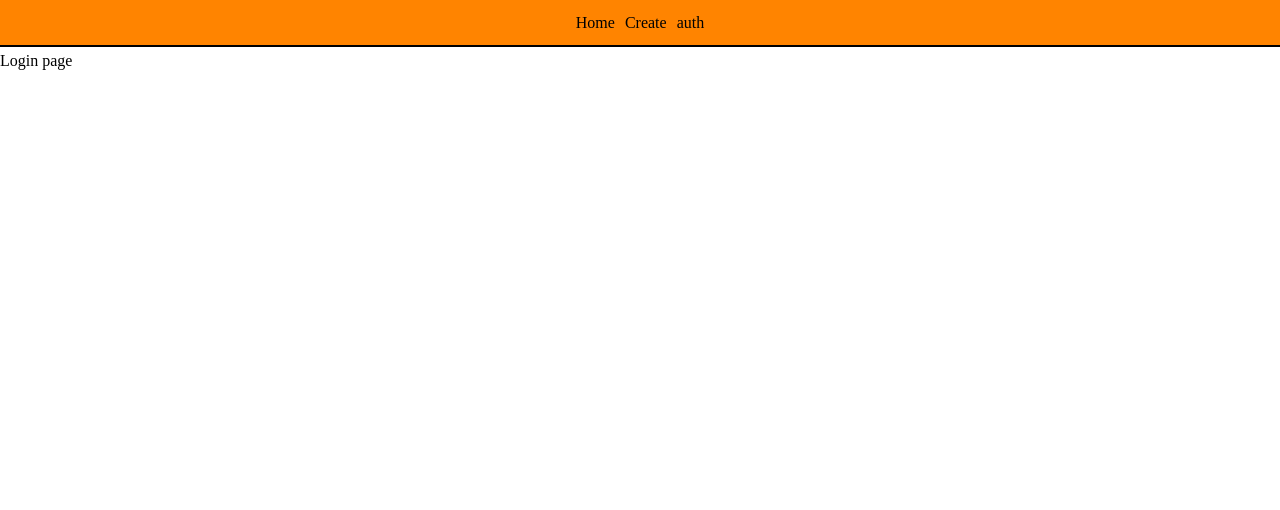
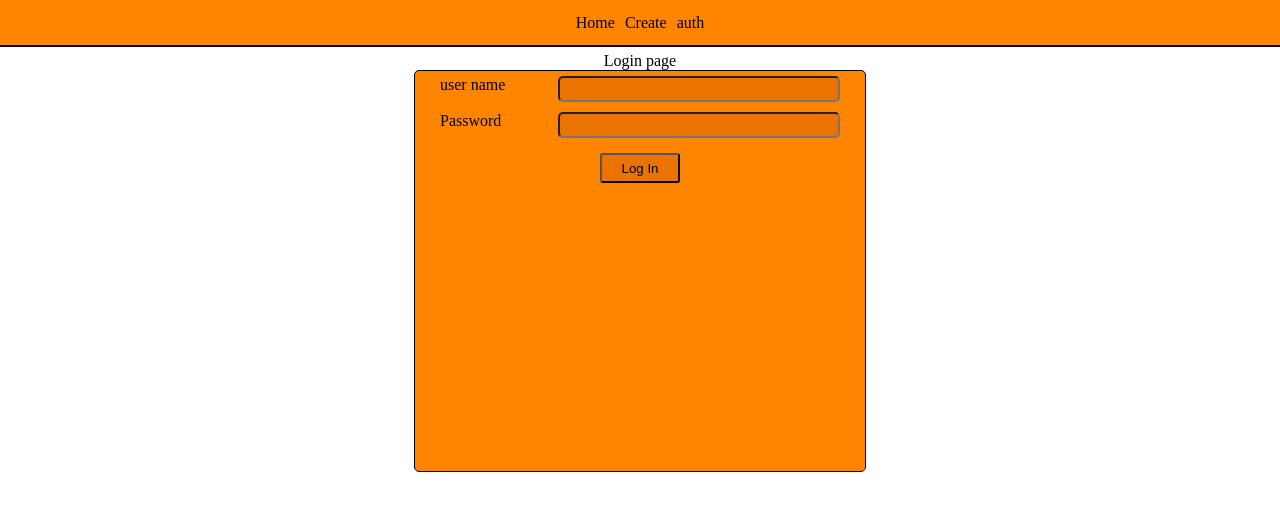
Before and after one commit to Talal146/Food-Crafter--Front-end, a React (Vite) app: page /auth/logIn in a window 1280 px wide. Shown: the top 510 px of the page. Built offline with nearby package versions, Linux system fonts and the light colour scheme.

Commit message:
I add the inputs to log in and sign up pages

```diff
--- a/src/App.css
+++ b/src/App.css
@@ -33,6 +33,25 @@ main{
   width: 100%;
 }
 
+input{
+  width: 70%;
+  height: 20px;
+  border-radius: 5px;
+  background-color: rgba(189, 79, 0, 0.305);
+}
+button{
+  background-color: rgba(189, 79, 0, 0.305);
+  width: 80px;
+  height: 30px;
+  cursor: pointer;
+  border-radius: 3px;
+  margin: 10px;
+}
+
+label{
+  width: 30%;
+}
+
 
 /*=======Nav=======*/
 .nav{
@@ -40,7 +59,7 @@ main{
   width:100%;
   height:45px;
 
-  margin-bottom: 5px ;
+  margin-bottom: 5px;
 
   display: flex;
   justify-content: center;
@@ -84,8 +103,38 @@ main{
 
 /*=======Auth=======*/
 .auth{
-  background-color: aqua;
   display: flex;
   flex-direction: column;
   align-items: center;
 }
+
+.log-in, .sign-up{
+  display: flex;
+  flex-direction: column;
+  align-items: center;
+  justify-content: center;
+}
+
+.sign-form{
+  background-color: rgb(255, 132, 0);
+  height: 400px;
+  width: 450px;
+
+  border: 1px solid black;
+  border-radius: 5px;
+
+  display: flex;
+  flex-direction: column;
+  align-items: center;
+
+}
+
+
+
+.input-container{
+  width: 400px;
+  margin: 5px;
+  display: flex;
+  justify-content:end;
+
+}
--- a/src/components/LogIn.jsx
+++ b/src/components/LogIn.jsx
@@ -6,7 +6,21 @@ const LogIn = () => {
   return (
     <div className="log-in">
       Login page
+      <form className='sign-form'>
+        <div className="input-container">
+          <label>user name</label>
+          <input type="text" required />
+        </div>
+        <div className="input-container">
+          <label>Password</label>
+          <input type="password" required />
+        </div>
+        <button type='submit'>
+          Log In
+        </button>
+      </form>
     </div>
+
   )
 }
 
--- a/src/components/SignUp.jsx
+++ b/src/components/SignUp.jsx
@@ -4,8 +4,29 @@ const SignUp = () => {
 
 
   return (
-    <div className="sig-up">
+    <div className="sign-up">
       signup page
+      <form className='sign-form'>
+        <div className="input-container">
+          <label>user name</label>
+          <input type="text" required />
+        </div>
+        <div className="input-container">
+          <label>email</label>
+          <input type="email" required />
+        </div>
+        <div className="input-container">
+          <label>password</label>
+          <input type="password" required />
+        </div>
+        <div className="input-container">
+          <label>Confirm password</label>
+          <input type="password" required />
+        </div>
+        <button type='submit'>
+            Sign Up
+          </button>
+      </form>
     </div>
   )
 }
--- a/src/pages/Auth.jsx
+++ b/src/pages/Auth.jsx
@@ -8,8 +8,12 @@ const Auth = () => {
   return (
     <div className="auth">
       Hi I'm auth
-      <Link to="/auth/logIn">LogIn</Link>
-      <Link to="/auth/signUp">SignUp</Link>
+      <form className='sign-form'>
+        <h4>do you have account?</h4>
+        <Link to="/auth/logIn"><button>LogIn</button></Link>
+        <h4>you don't have account?</h4>
+        <Link to="/auth/signUp"><button>SignUp</button></Link>
+      </form>
     </div>
   )
 }
```
